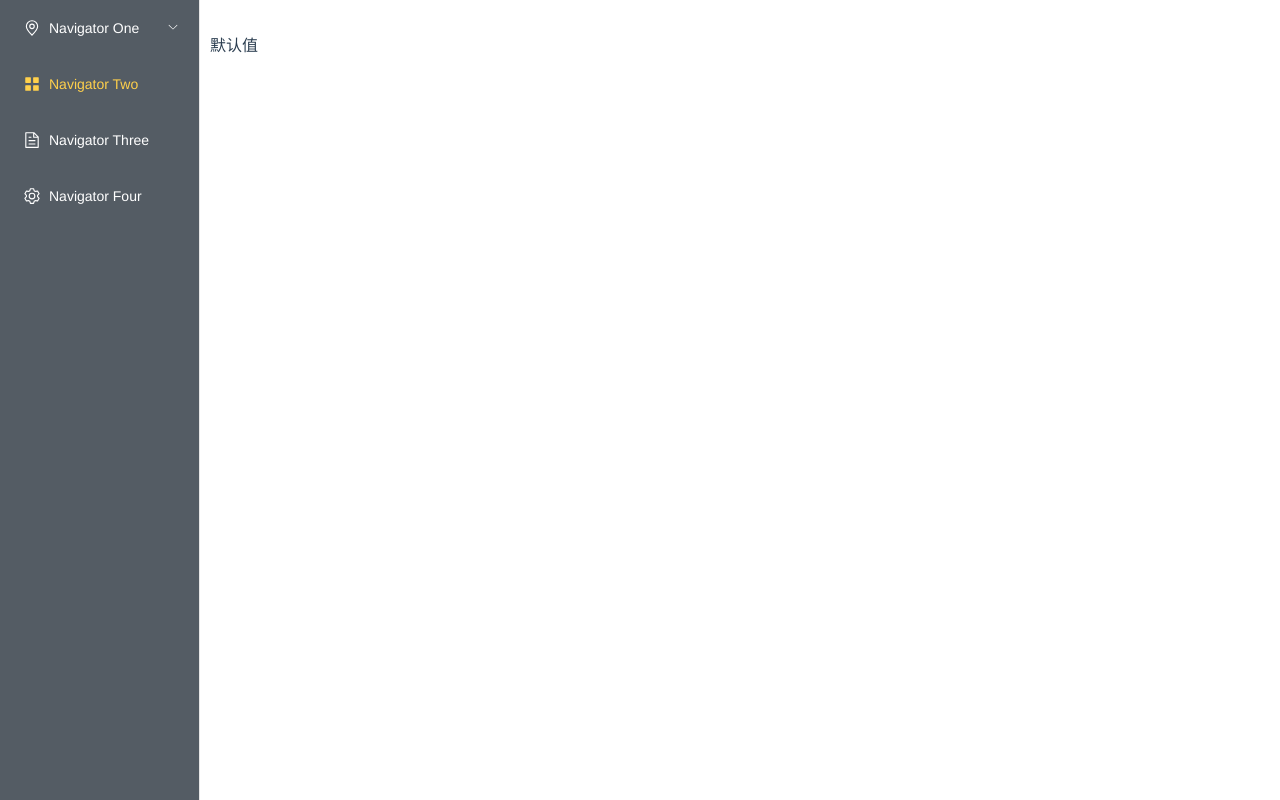
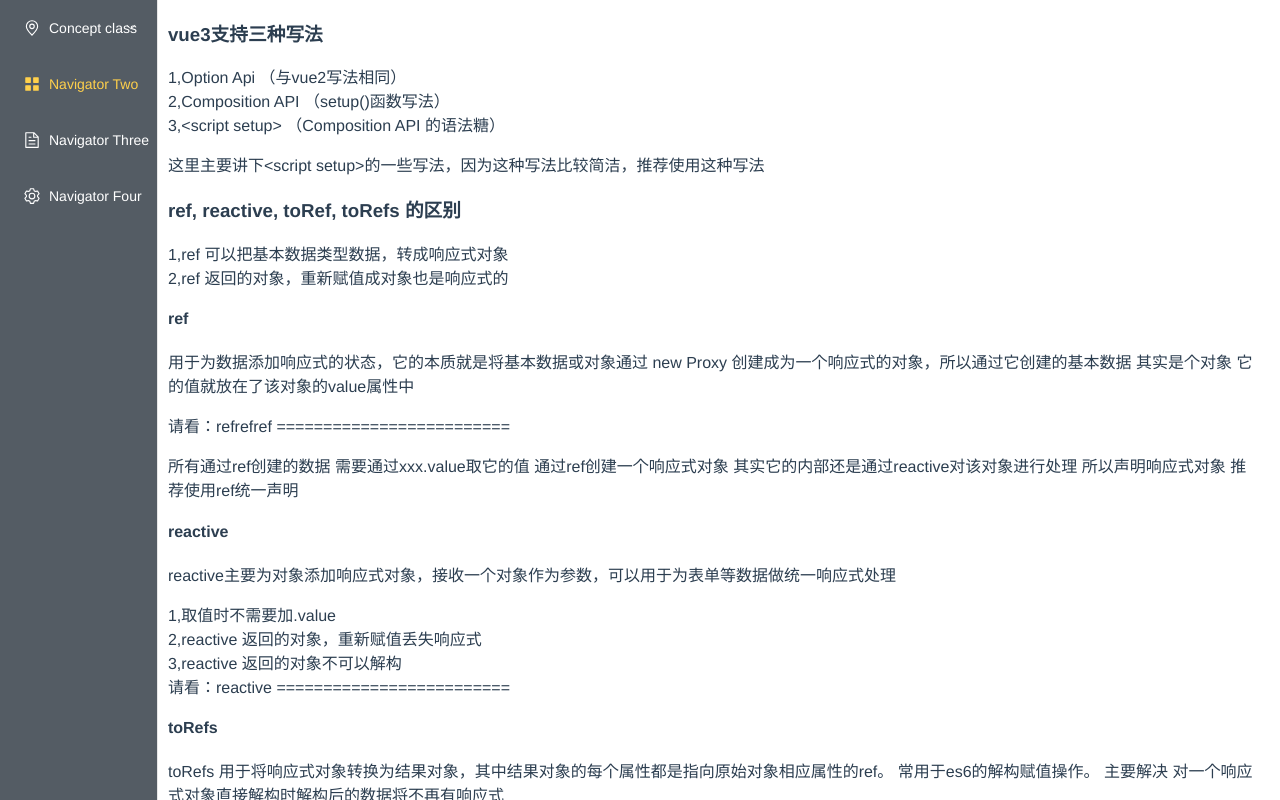
Before and after one commit to xuxb001/glory-kings, a Vue app: page /#/demo2 in a window 1280 px wide. Built offline with nearby package versions, Linux system fonts and the light colour scheme.

Commit message:
fix ref reactive toRef toRefs and 组件传值

```diff
--- a/src/App.vue
+++ b/src/App.vue
@@ -17,7 +17,7 @@
   font-family: Avenir, Helvetica, Arial, sans-serif;
   -webkit-font-smoothing: antialiased;
   -moz-osx-font-smoothing: grayscale;
-  text-align: center;
+  /* text-align: center; */
   color: #2c3e50;
   /* margin-top: 60px; */
 }
--- a/src/router/index.ts
+++ b/src/router/index.ts
@@ -41,6 +41,11 @@
         path: '/demo2',
         name: 'demo2',
         component: () => import(/* webpackChunkName: "about" */'@/views/demo/components/demo2/index.vue'),
+      },
+      {
+        path: '/demo3',
+        name: 'demo3',
+        component: () => import(/* webpackChunkName: "about" */'@/views/demo/components/demo3/index.vue'),
       }
     ]
   }
--- a/src/views/demo/components/demo2/index.vue
+++ b/src/views/demo/components/demo2/index.vue
@@ -1,19 +1,109 @@
 <!-- vue3.0 <script setup lang='ts'>这种的写法 -->
 <template>
-  <div>
-    {{msg}}
+  <div class="demo2">
+    <h3>vue3支持三种写法</h3>
+    <ul>
+      <li>1,Option Api （与vue2写法相同）</li>
+      <li>2,Composition API （setup()函数写法）</li>
+      <li>{{'3,<script setup> （Composition API 的语法糖）'}}</li>
+    </ul>
+    <p>{{"这里主要讲下<script setup>的一些写法，因为这种写法比较简洁，推荐使用这种写法"}}</p>
+    <h3>ref, reactive, toRef, toRefs 的区别</h3>
+    <ul>
+      <li>1,ref 可以把基本数据类型数据，转成响应式对象</li>
+      <li>2,ref 返回的对象，重新赋值成对象也是响应式的</li>
+    </ul>
+    <h4>ref</h4>
+    <p>用于为数据添加响应式的状态，它的本质就是将基本数据或对象通过 new Proxy 创建成为一个响应式的对象，所以通过它创建的基本数据 其实是个对象 它的值就放在了该对象的value属性中</p>
+    <span>请看：refrefref =========================</span>
+    <p>所有通过ref创建的数据 需要通过xxx.value取它的值
+    通过ref创建一个响应式对象 其实它的内部还是通过reactive对该对象进行处理 所以声明响应式对象 推荐使用ref统一声明</p>
+
+    <h4>reactive</h4>
+    <p>reactive主要为对象添加响应式对象，接收一个对象作为参数，可以用于为表单等数据做统一响应式处理</p>
+      <ul>
+        <li>1,取值时不需要加.value</li>
+        <li>2,reactive 返回的对象，重新赋值丢失响应式</li>
+        <li>3,reactive 返回的对象不可以解构</li>
+      </ul>
+    <span>请看：reactive =========================</span>
+
+    <h4>toRefs</h4>
+    <p>
+      toRefs 用于将响应式对象转换为结果对象，其中结果对象的每个属性都是指向原始对象相应属性的ref。
+      常用于es6的解构赋值操作。
+      主要解决 对一个响应式对象直接解构时解构后的数据将不再有响应式
+    </p>
+    <span>请看：toRefs =========================</span>
+
+    <h4>toRef</h4>
+    <p>
+      toRef 用于为源响应式对象上的属性新建一个ref，从而保持对其源对象属性的响应式连接。
+      接收两个参数：源响应式对象和属性名，返回一个ref数据。
+      例如使用父组件传递的props数据时，要引用props的某个属性且要保持响应式连接时就很有用。
+    </p>
+    <span>请看：toRef =========================</span>
+
+    <h4>总结</h4>
+    <p>
+      通过带有ref相关的方法处理后的数据 都需要通过.value获取
+      推荐使用 ref 与 toRefs 方式处理数据
+    </p>
   </div>
 </template>
 <script setup lang='ts'>
-// 不需要return,直接在里面写代码就行了，接收参数用 defineProps,传递方法用 defineEmits
+import {ref,reactive, toRefs,toRef} from 'vue'
+// refrefref =========================
+//可以理解为这样
+// const a = 1
+// a = 1
+const a = ref(1)
+//a = {
+//value:1
+//}
+console.log(a.value) // 1
+
+// reactive =========================
+const forms = reactive({
+  name:'aa',
+  age:20
+})
+console.log(forms.name) // aa
+// const {name,age} = forms //通过解构 此时name,age会丢失响应 要想让它具有响应式 需要通过toRefs处理
+const {name,age} = toRefs(forms) //此时name,age具有响应
+
+// toRefs =========================
 const props = defineProps({
   msg:{
     type:String,
-    default:()=>'默认值'
+    default:''
+  },
+  info:{
+    type:String,
+    default:''
   }
 })
-const emit=defineEmits(["on-change"])    //方法名
-const handleClick = () => {
-  emit("on-change","子组件方法被调用")
+const {msg,info} = toRefs(props) //msg,与info就具有响应式了 指针指向props下面对应的属性值
+msg.value
+info.value
+
+// toRef =========================
+// const props = defineProps({
+//   msg:{
+//     type:String,
+//     default:'aa'
+//   },
+//   info:{
+//     type:String,
+//     default:''
+//   }
+// })
+// const msg = toRef(props,'msg')
+// msg.value //aa
+
+</script>
+<style lang="scss" scoped>
+.demo2{
+
 }
-</script>
+</style>
--- /dev/null
+++ b/src/views/demo/components/demo3/components/demo3Child.vue
@@ -0,0 +1,23 @@
+<!-- vue3.0 父子组件之间的传值 子组件-->
+<template>
+  <el-button @click="toFather">to father</el-button>
+  <h1>{{ msg }}</h1>
+  <h1>{{ props.msg }}</h1>
+</template>
+<script setup lang="ts">
+import { ref } from 'vue'
+
+const props =  defineProps({
+  msg:{
+    type: String,
+    default:''
+  }
+})
+// console.log(props.msg,'msg')
+
+const emits = defineEmits('toChild')
+
+const toFather = () => {
+  emits('toChild', 'I am from child')
+}
+</script>
--- a/src/views/demo/components/demo3/index.vue
+++ b/src/views/demo/components/demo3/index.vue
@@ -1,11 +1,26 @@
-<!-- vue3.0 父子组件之间的传值 -->
+<!-- vue3.0 父子组件之间的传值 父组件-->
 <template>
   <div>
-
+    <el-button @click="toChild">to child</el-button>
+    <Child :msg="data.msg" @toChild="getChildMsg"/>
+    {{data.formChild}}
   </div>
 </template>
 
 
 <script setup lang='ts'>
+import Child from "./components/demo3Child.vue"
+import {ref,reactive, toRefs} from "vue"
 
+const data = reactive({
+  msg:'I am from father',
+  formChild:''
+})
+const getChildMsg = (value: string) => {
+  // console.log('value', value)
+  data.formChild = value
+}
+const toChild = () => {
+  data.msg = 'change from father msg'
+}
 </script>
--- a/src/views/demo/index.vue
+++ b/src/views/demo/index.vue
@@ -13,7 +13,7 @@
       <el-sub-menu index="1">
         <template #title>
           <el-icon><location /></el-icon>
-          <span>Navigator One</span>
+          <span>Concept class</span>
         </template>
         <el-menu-item-group>
           <template #title><span>Group One</span></template>
@@ -22,6 +22,9 @@
           </el-menu-item>
           <el-menu-item index="1-2" @click="toRouter('demo/demo2')">
             demo2
+          </el-menu-item>
+          <el-menu-item index="1-2" @click="toRouter('demo/demo3')">
+            demo3
           </el-menu-item>
         </el-menu-item-group>
         <el-menu-item-group title="Group Two">
@@ -101,7 +104,9 @@
     left: 64px;
   }
   .content{
-    padding: 32px 20px 0 10px;
+    padding: 0 20px 0 10px;
+    height: 100vh;
+    overflow: auto;
   }
 }
 </style>
--- a/src/views/home/index.vue
+++ b/src/views/home/index.vue
@@ -1,6 +1,6 @@
 <template>
   <div id="home">
-    <router-link to="/find-earth">
+    <router-link to="/demo">
       <img :src="enter" alt="" />
     </router-link>
   </div>
```
Also changed, not shown: src/views/demo/components/demo1/index.vue (+16 -2 lines), 1 other file (tests, documents, lock files or other folders).
